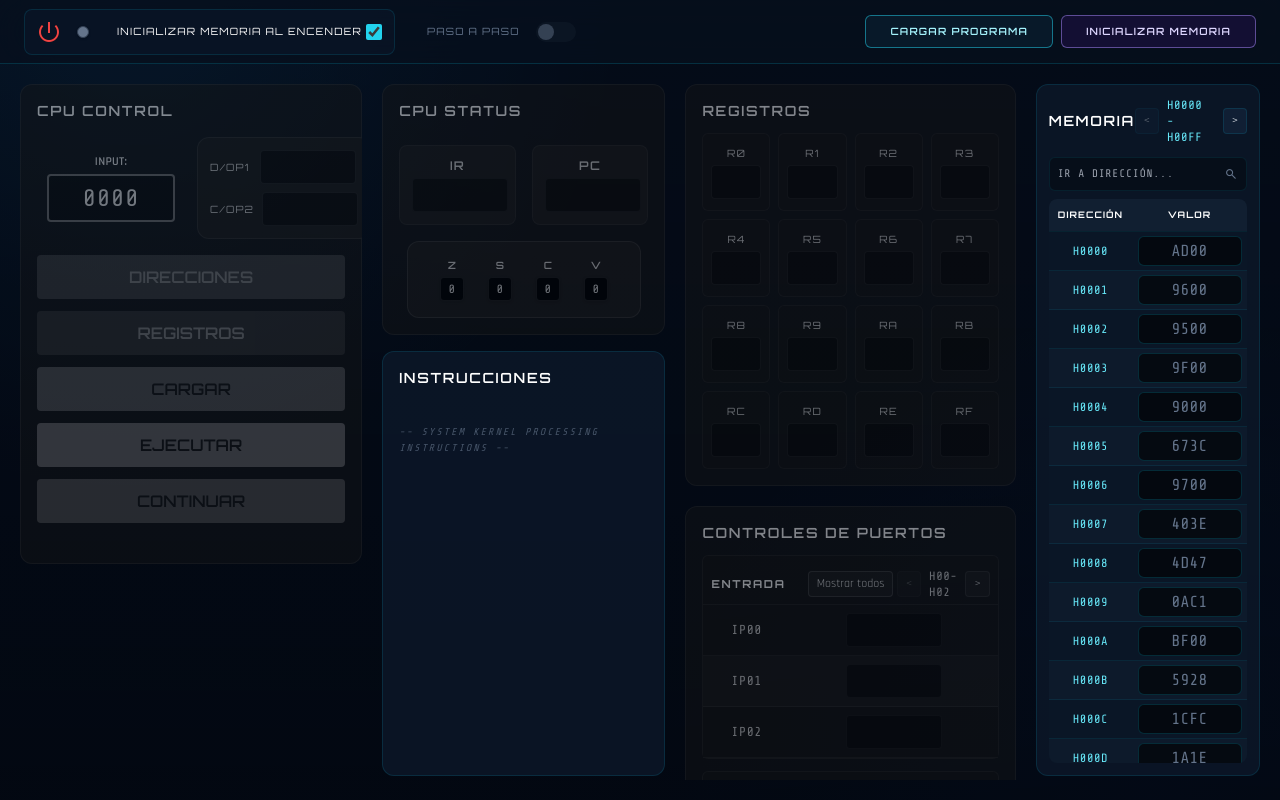
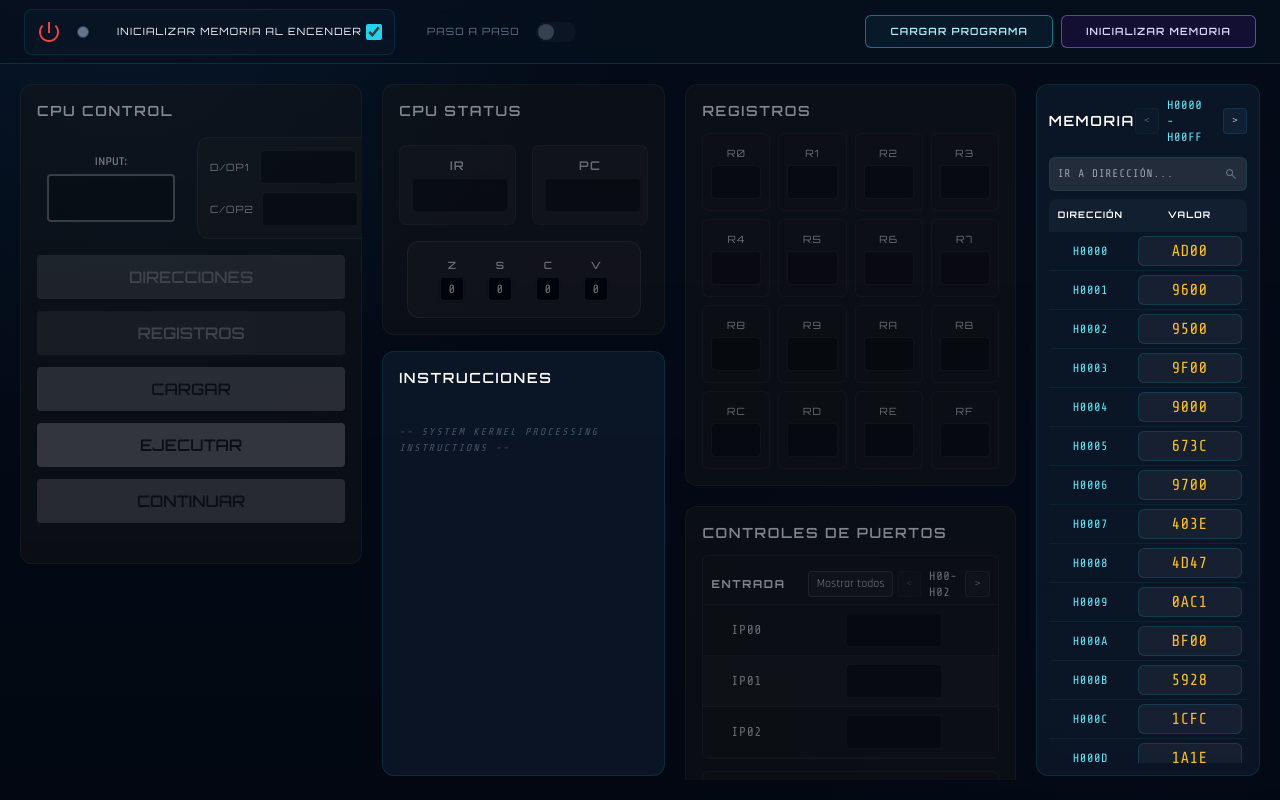
Before and after one commit to coyoteMMK/Simulador-code-2, a React (Vite) app: page / in a window 1280 px wide. Built offline with nearby package versions, Linux system fonts and the light colour scheme.

Commit message:
refactor: ajustar estilos y comportamiento de entrada en CPUControlPanel y MemoryPanel para mejorar la accesibilidad

```diff
--- a/src/components/CPUControlPanel.jsx
+++ b/src/components/CPUControlPanel.jsx
@@ -54,11 +54,12 @@ export default function CPUControlPanel({
           <div className="w-full flex flex-col items-center">
                         <label htmlFor="direccion-cpu-panel" className="mb-1 block text-xs font-semibold text-cyan-200 tracking-wide uppercase">Input:</label>
             <HexInput
-              id="direccion-cpu-panel"
-              value={direccionInput}
-              onChange={onDireccionInputChange}
-              placeholder="Escribe dirección..."
-              className="!w-[128px] !h-12 !rounded !border-2 !border-cyan-400/60 focus:!border-cyan-300 focus:!bg-[#0e223a] !bg-black/40 !px-2 !text-[1.5rem] !text-lime-300 !font-code !text-center !tracking-wider placeholder:!text-cyan-300/60 placeholder:italic transition-colors"
+                id="direccion-cpu-panel"
+                value={apagado ? '' : direccionInput}
+                onChange={onDireccionInputChange}
+                placeholder={apagado ? '' : 'Escribe dirección...'}
+                apagado={apagado}
+                className="!w-[128px] !h-12 !rounded !border-2 !border-cyan-400/60 focus:!border-cyan-300 focus:!bg-[#0e223a] !bg-black/40 !px-2 !text-[1.5rem] !text-lime-300 !font-code !text-center !tracking-wider placeholder:!text-cyan-300/60 placeholder:italic transition-colors"
             />
           </div>
         </div>
--- a/src/components/MemoryPanel.jsx
+++ b/src/components/MemoryPanel.jsx
@@ -160,7 +160,7 @@ export default function MemoryPanel({
         </div>
       </div>
 
-      <div className="mb-2 flex items-center gap-2 rounded-md border border-cyan-500/10 bg-black/30 px-2 py-1.5">
+      <div className="mb-2 flex items-center gap-2 rounded-md border border-cyan-500/10 bg-white/10 px-2 py-1.5">
         <input
           type="text"
           placeholder="Ir a dirección..."
@@ -281,7 +281,7 @@ export default function MemoryPanel({
         >search</span>
       </div>
 
-      <div ref={scrollRef} className="max-h-[28rem] overflow-auto rounded-lg   bg-black/20 xl:max-h-none xl:min-h-0">
+      <div ref={scrollRef} className="max-h-[28rem] overflow-auto rounded-lg bg-transparent xl:max-h-none xl:min-h-0">
         <table className="w-full border-collapse text-center text-xs">
           <thead className="sticky top-0 z-10 bg-[#111f31]">
             <tr className="font-headline text-[9px] uppercase tracking-[0.12em] text-white">
@@ -297,7 +297,7 @@ export default function MemoryPanel({
                 <tr
                   key={indexAbsoluto}
                   ref={esActual ? filaActualRef : null}
-                  className={esActual ? 'bg-fuchsia-400/20' : 'odd:bg-[#0a1626] even:bg-[#0d1a2b]'}
+                  className={esActual ? 'bg-fuchsia-400/20' : 'odd:bg-white/0 even:bg-white/0'}
                 >
                   <td className="border-b border-cyan-500/10 px-2 py-1.5 font-code tracking-wider text-cyan-300 text-center">
                     H{toHex(indexAbsoluto, 4)}
@@ -403,8 +403,8 @@ export default function MemoryPanel({
                           }
                         }
                       }}
-                      className={`mx-auto !w-[104px] !rounded-md !border-cyan-500/20 !bg-black/60 !text-center !font-code !text-base !tracking-wide !shadow-none disabled:!opacity-100 ${
-                        apagado ? '!text-slate-500' : '!text-lime-300 focus:!border-cyan-400 focus:!shadow-[0_0_0_1px_rgba(34,211,238,0.35)]'
+                      className={`mx-auto !w-[104px] !rounded-md !border-cyan-500/20 bg-white/5 !text-center !font-code !text-base !tracking-wide !shadow-none disabled:!opacity-100 ${
+                        '!text-amber-400 focus:!border-amber-400 focus:!shadow-[0_0_0_1px_rgba(251,191,36,0.35)]'
                       }`}
                     />
                   </td>
```
